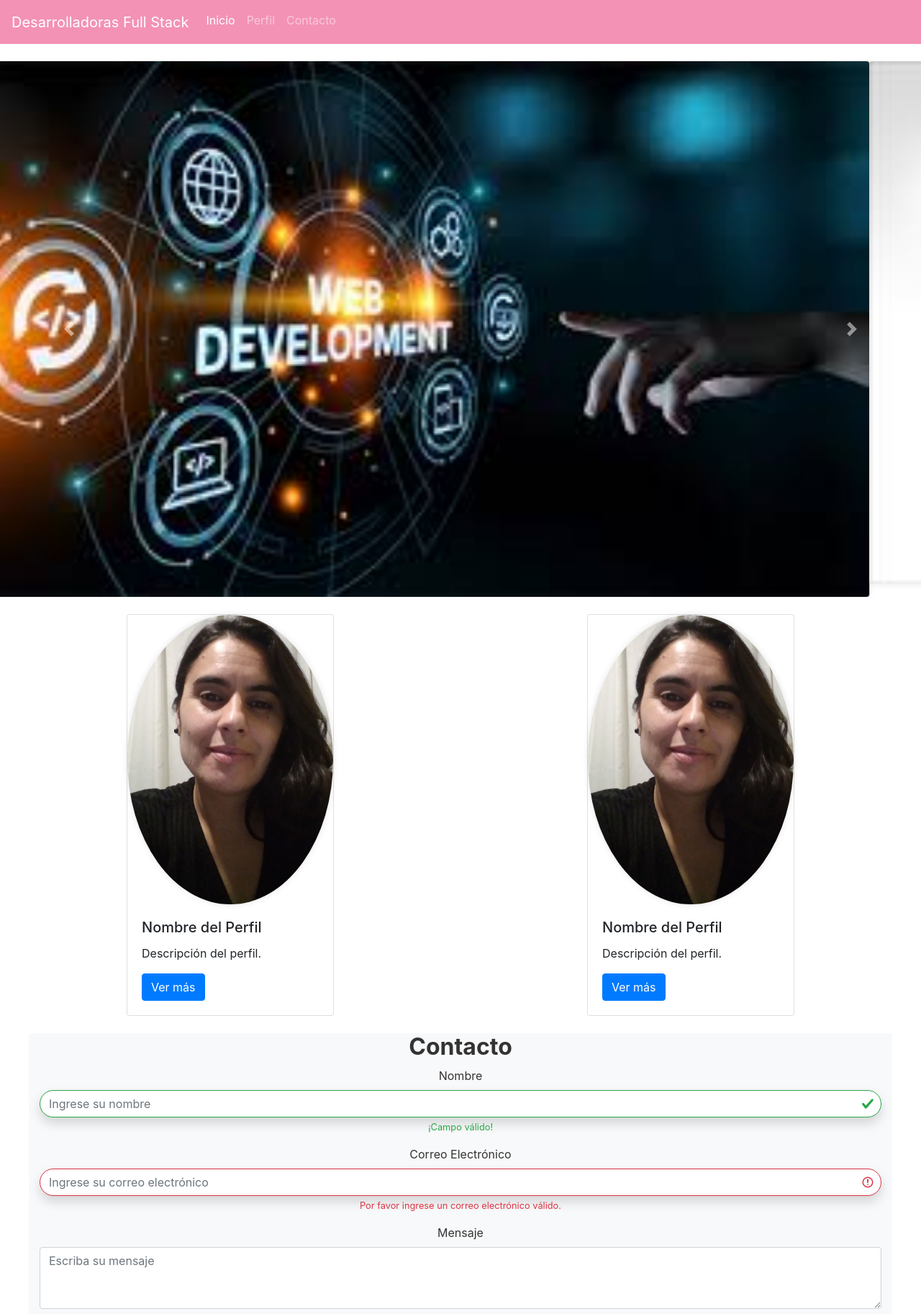
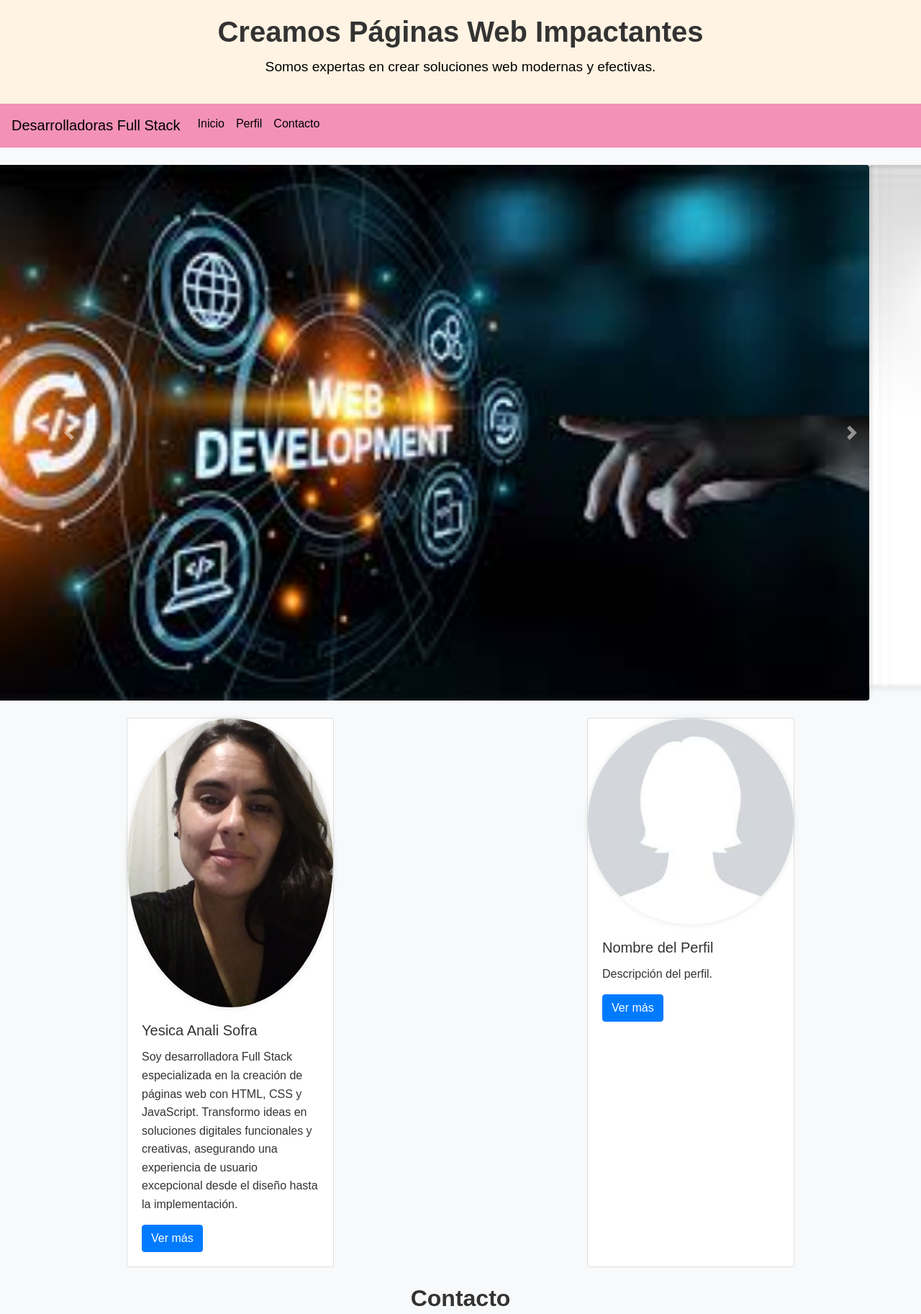
Before and after one commit to Yesica1983/Pagina-web-en-dupla, a plain HTML site: page index.html in a window 1280 px wide. Shown: the top 1825 px of the page at 72% size. Drawn offline with nearby package versions, Linux system fonts and the light colour scheme.

Commit message:
Añadido encabezado al archivo principal

```diff
--- a/index.html
+++ b/index.html
@@ -12,6 +12,23 @@
 </head>
 
 <body>
+    <!DOCTYPE html>
+<html lang="es">
+<head>
+  <meta charset="UTF-8">
+  <meta name="viewport" content="width=device-width, initial-scale=1.0">
+  <title>Hacemos Páginas Web</title>
+  <link rel="stylesheet" href="styles.css">
+</head>
+<body>
+
+  <header class="header">
+    <h1>Creamos Páginas Web Impactantes</h1>
+    <p>Somos expertas en crear soluciones web modernas y efectivas.</p>
+  </header>
+</body>
+</html>
+
     <!-- Barra de Navegación -->
     <nav class="navbar navbar-expand-lg navbar-dark bg-custom">
         <a class="navbar-brand" href="#">Desarrolladoras Full Stack</a>
@@ -65,13 +82,14 @@
         <div class="card" style="width: 18rem;">
             <img id="perfil-img" src="IMG_cv.jpg" class="card-img-top img-fluid rounded-circle" alt="Foto de perfil">
             <div class="card-body">
-                <h5 class="card-title">Nombre del Perfil</h5>
-                <p class="card-text">Descripción del perfil.</p>
+                <h5 class="card-title">Yesica Anali Sofra</h5>
+                <p class="card-text">Soy desarrolladora Full Stack especializada en la creación de páginas web con HTML, CSS y JavaScript.
+                 Transformo ideas en soluciones digitales funcionales y creativas, asegurando una experiencia de usuario excepcional desde el diseño hasta la implementación.</p>
                 <a href="#" class="btn btn-primary">Ver más</a>
             </div>
         </div>
         <div class="card" style="width: 18rem;">
-            <img id="perfil-img" src="IMG_cv.jpg" class="card-img-top img-fluid rounded-circle" alt="Foto de perfil">
+            <img id="perfil-img" src="imagen.jfif" class="card-img-top img-fluid rounded-circle" alt="Foto de perfil">
             <div class="card-body">
                 <h5 class="card-title">Nombre del Perfil</h5>
                 <p class="card-text">Descripción del perfil.</p>
--- a/styles.css
+++ b/styles.css
@@ -1,36 +1,58 @@
-/* Estilos para la barra de navegación */
-.bg-custom {
-    background-color: #f392b5; /* Color de fondo rosa más suave */
+/* Estilos para la página */
+body {
+    font-family: Arial, sans-serif;
+    background-color: #f8f9fa;
+    color: #333;
+    margin: 0;
+    padding: 0;
+  }
+
+  .header {
+    background-color: #fff3e3;;
+    color: #000000;
+    text-align: center;
+    padding: 20px;
+  }
+
+  .header h1 {
+    font-size: 2.5rem;
+    margin-bottom: 10px;
+  }
+
+  .header p {
+    font-size: 1.2rem;
+  }
+  /* Estilos para la barra de navegación */
+.navbar.bg-custom {
+    background-color: #f392b5;
 }
-
-.navbar-custom .navbar-brand,
-.navbar-custom .navbar-nav .nav-link {
-    color: #000000; /* Color del texto blanco */
+.navbar.bg-custom .navbar-brand,
+.navbar.bg-custom .navbar-nav .nav-link {
+    color: #000000; /* Color del texto negro */
 }
-
 
 
 /* Estilos para etiquetas de formulario y controles */
 .form-group label {
-    font-size: 1rem; /* Tamaño de fuente normal */
-    color: #333333; /* Color de texto oscuro para buen contraste */
+    font-size: 1rem;
+    color: #333333;
 }
 
 .form-control {
-    font-size: 1rem; /* Tamaño de fuente normal */
-    border-color: #ced4da; /* Color de borde normal */
+    font-size: 1rem;
+    border-color: #ced4da;
 }
 
 /* Estilos para botón primario y su estado de :hover */
 .btn-primary {
-    background-color: #007bff; /* Color de fondo azul para el botón primario */
-    border-color: #007bff; /* Color de borde azul */
-    color: #ffffff; /* Color del texto blanco */
+    background-color: #007bff;
+    border-color: #007bff;
+    color: #ffffff;
 }
 
 .btn-primary:hover {
-    background-color: #0056b3; /* Color de fondo azul más oscuro al pasar el ratón */
-    border-color: #0056b3; /* Color de borde azul más oscuro al pasar el ratón */
+    background-color: #0056b3;
+    border-color: #0056b3;
 }
 
 /* Estilos para encabezados */
```
Also changed, not shown: imagen.jfif (added).
